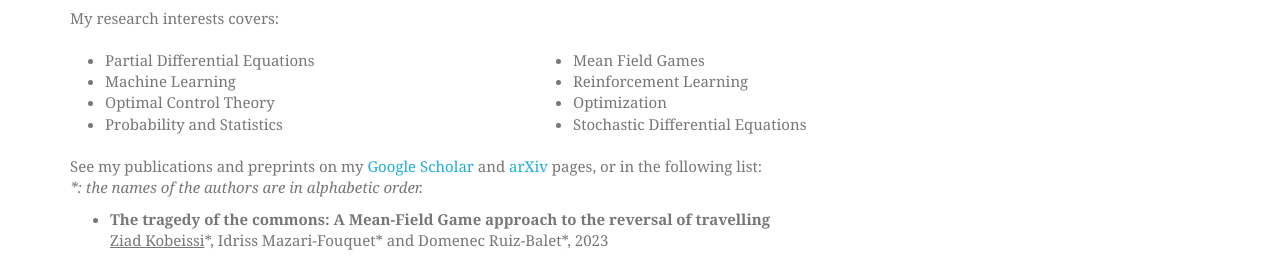
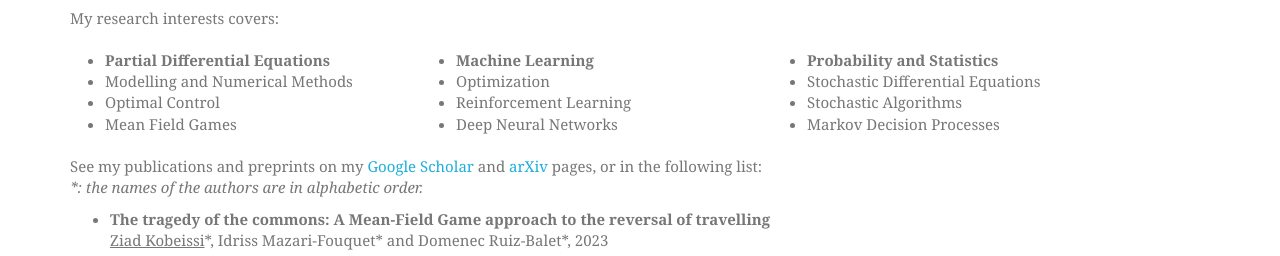
Before and after one commit to ziadkobeissi/ziadkobeissi.github.io, a plain HTML site: page index.html in a window 1280 px wide. Shown: the part 501-757 px from the top of the page. Drawn offline with Linux system fonts and the light colour scheme; files whose address does not match are found by name; a web font is replaced by a local one.

Commit message:
02/06/2023: changements research interests

```diff
--- a/index.html
+++ b/index.html
@@ -26,7 +26,7 @@ color: #1EAEDB;
 }
 .column {
   float: left;
-  width: 40%;
+  width: 30%;
   padding: 10px;
 }
 </style>
@@ -122,18 +122,26 @@ color: #1EAEDB;
               <div class="row">
                   <div class="column">
                       <ul>
-                          <li>Partial Differential Equations</li>
-                          <li>Machine Learning</li>
-                          <li>Optimal Control Theory</li>
-                          <li>Probability and Statistics</li>
+                          <li><strong>Partial Differential Equations</strong></li>
+                          <li>Modelling and Numerical Methods</li>
+                          <li>Optimal Control</li>
+                          <li>Mean Field Games</li>
                       </ul>
                   </div>
                   <div class="column">
                       <ul>
-                          <li>Mean Field Games</li>
+                          <li><strong>Machine Learning</strong></li>
+                          <li>Optimization</li>
                           <li>Reinforcement Learning</li>
-                          <li>Optimization</li>
+                          <li>Deep Neural Networks</li>
+                      </ul>
+                  </div>
+                  <div class="column">
+                      <ul>
+                          <li><strong>Probability and Statistics</strong></li>
                           <li>Stochastic Differential Equations</li>
+                          <li>Stochastic Algorithms</li>
+                          <li>Markov Decision Processes</li>
                       </ul>
                   </div>
               </div>
```
